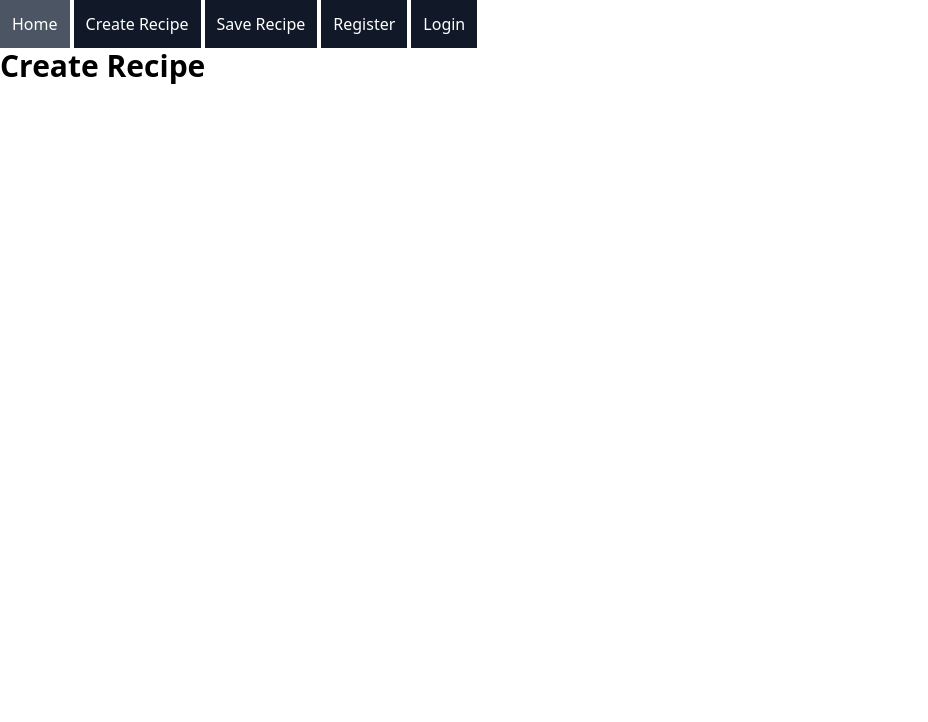
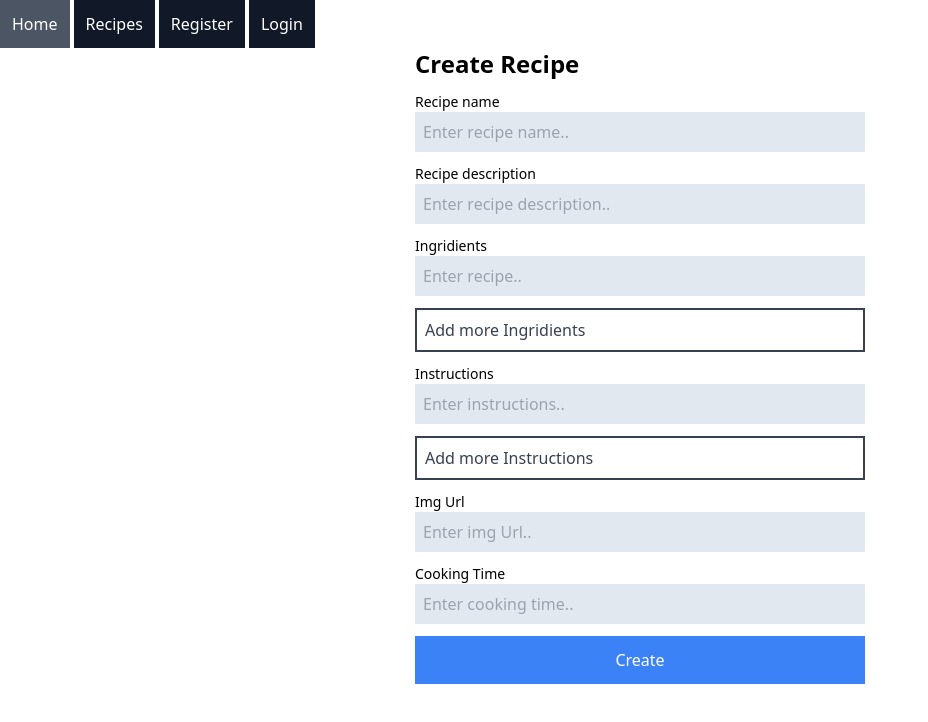
Before and after one commit to weraldco/RECIPE-MERN, a React (Vite) app in the folder CLIENT/CLIENT_RECIPEAPP/: page /create-recipe in a window 1280 px wide. Shown: the top 722 px of the page, without its empty margins (0-928 px from the left). Built offline with nearby package versions, Linux system fonts and the light colour scheme.

Commit message:
Recipe website

```diff
--- a/CLIENT/CLIENT_RECIPEAPP/src/App.tsx
+++ b/CLIENT/CLIENT_RECIPEAPP/src/App.tsx
@@ -4,6 +4,7 @@ import { AllRecipes } from './pages/AllRecipes';
 import { CreateRecipe } from './pages/CreateRecipe';
 import { Home } from './pages/Home';
 import Login from './pages/Login';
+import Recipe from './pages/Recipe';
 import Registration from './pages/Register';
 
 function App() {
@@ -14,6 +15,7 @@ function App() {
 				<Route path="/" element={<Home />} />
 				<Route path="/create-recipe" element={<CreateRecipe />} />
 				<Route path="/all-recipe" element={<AllRecipes />} />
+				<Route path="/recipe/:id" element={<Recipe />} />
 				<Route path="/registration" element={<Registration />} />
 				<Route path="/login" element={<Login />} />
 			</Routes>
--- a/CLIENT/CLIENT_RECIPEAPP/src/components/Navbar.tsx
+++ b/CLIENT/CLIENT_RECIPEAPP/src/components/Navbar.tsx
@@ -1,5 +1,14 @@
+import { useCookies } from 'react-cookie';
 import { Link } from 'react-router-dom';
+
 const Navbar = () => {
+	const [cookies, setCookies] = useCookies(['access_token']);
+
+	const handleLogout = () => {
+		setCookies('access_token', '');
+		window.localStorage.removeItem('userID');
+	};
+	console.log(cookies);
 	return (
 		<>
 			<div className="flex gap-1">
@@ -9,16 +18,13 @@ const Navbar = () => {
 
 				<Link
 					className="p-3  bg-gray-900 text-white hover:bg-gray-600"
-					to="/create-recipe"
+					to="/all-recipe"
 				>
-					Create Recipe
+					Recipes
 				</Link>
-				<Link
-					className="p-3  bg-gray-900 text-white hover:bg-gray-600"
-					to="/save-recipe"
-				>
-					Save Recipe
-				</Link>
+
+				{!cookies.access_token ? (
+					<>
 						<Link
 							className="p-3  bg-gray-900 text-white hover:bg-gray-600"
 							to="/registration"
@@ -31,6 +37,10 @@ const Navbar = () => {
 						>
 							Login
 						</Link>
+					</>
+				) : (
+					<button onClick={handleLogout}>Logout</button>
+				)}
 			</div>
 		</>
 	);
--- a/CLIENT/CLIENT_RECIPEAPP/src/pages/AllRecipes.tsx
+++ b/CLIENT/CLIENT_RECIPEAPP/src/pages/AllRecipes.tsx
@@ -1,7 +1,75 @@
+import axios from 'axios';
+import { useEffect, useState } from 'react';
+import { Link, useNavigate } from 'react-router-dom';
+
+export type RecipeType = {
+	_id: number;
+	name: string;
+	description: string;
+	img_url: string;
+	cooking_time: string;
+	ingridients: string[];
+	instructions: string[];
+};
+
 export const AllRecipes = () => {
+	const navigate = useNavigate();
+	const clickNewRecipe = () => {
+		navigate('/create-recipe');
+	};
+	const [recipes, setRecipes] = useState<RecipeType[]>([]);
+	const getResponse = async () => {
+		try {
+			const response = await axios.get('http://localhost:3001/recipes/all');
+			if (response.status === 200) setRecipes(response.data);
+		} catch (err) {
+			console.error(err);
+		}
+	};
+	useEffect(() => {
+		getResponse();
+	}, []);
+	console.log(recipes);
 	return (
 		<>
-			<h1 className="text-3xl font-bold">All Recipes</h1>
+			<div className="grid place-content-center">
+				{/* Header */}
+				<div className="grid grid-cols-2 gap-3 w-[400px]">
+					<h1 className="text-3xl font-bold">All Recipes</h1>{' '}
+					<button
+						onClick={clickNewRecipe}
+						className="bg-gray-700 text-white	rounded-lg hover:bg-gray-600 active:bg-gray-700 transition-all"
+					>
+						Add new Recipe
+					</button>
+				</div>
+
+				{/* Content */}
+				<div className="grid grid-cols-2 gap-5">
+					{recipes.map((recipe) => (
+						<RecipeItem key={recipe._id} recipe={recipe} />
+					))}
+				</div>
+			</div>
 		</>
 	);
 };
+
+type RecipeItemProps = {
+	recipe: RecipeType;
+};
+
+const RecipeItem = ({ recipe }: RecipeItemProps) => {
+	const { _id, name, description, img_url } = recipe;
+	return (
+		<>
+			<div className="grid w-[400px]">
+				<img src={img_url} alt="" />
+				<Link to={`/recipe/${_id}`}>
+					<h2 className="text-2xl font-bold">{name}</h2>
+				</Link>
+				<p>{description}</p>
+			</div>
+		</>
+	);
+};
--- a/CLIENT/CLIENT_RECIPEAPP/src/pages/CreateRecipe.tsx
+++ b/CLIENT/CLIENT_RECIPEAPP/src/pages/CreateRecipe.tsx
@@ -1,7 +1,179 @@
+import axios from 'axios';
+import { useState } from 'react';
+
 export const CreateRecipe = () => {
+	const [recipeName, setRecipeName] = useState<string>('');
+	const [recipeDescription, setRecipeDescription] = useState<string>('');
+	const [recipeImgURL, setRecipeImgURL] = useState<string>('');
+	const [recipeCookingTime, setRecipeCookingTime] = useState<string>('');
+	const [ingridientsList, setIngridientsList] = useState(new Array(1).fill(''));
+	const [instructionsList, setInstructionsList] = useState(
+		new Array(1).fill('')
+	);
+	const [success, setSuccess] = useState<string>('');
+	const [error, setError] = useState<string>('');
+	const handleFormSubmit = async (e: React.FormEvent<HTMLFormElement>) => {
+		e?.preventDefault();
+		try {
+			setSuccess('');
+			setError('All fields are required.');
+
+			console.log(`${recipeName} - Client`);
+			const response = await axios.post(
+				'http://localhost:3001/recipes/create',
+				{
+					recipeName,
+					recipeDescription,
+					recipeImgURL,
+					recipeCookingTime,
+					ingridientsList,
+					instructionsList,
+				}
+			);
+			if (response.status === 200) {
+				setError('');
+				setSuccess('Successfully added new recipe.');
+			} else {
+				setError(response.data.message);
+			}
+		} catch (err) {
+			console.error(err);
+		}
+	};
+
 	return (
 		<>
-			<h1 className="text-3xl font-bold">Create Recipe</h1>
+			<div className="grid place-content-center">
+				<div className="grid gap-3">
+					<h1 className="text-2xl font-bold">Create Recipe</h1>
+					{error && <div className="text-red-400">{error}</div>}
+					{success && <div className="text-green-400">{success}</div>}
+					<form className="w-[450px] grid gap-3" onSubmit={handleFormSubmit}>
+						<FormTextField
+							label="Recipe name"
+							placeholder="Enter recipe name.."
+							stateName={recipeName}
+							setStateValue={setRecipeName}
+						/>
+						<FormTextField
+							label="Recipe description"
+							placeholder="Enter recipe description.."
+							stateName={recipeDescription}
+							setStateValue={setRecipeDescription}
+						/>
+						<FormMultipleTextfield
+							label="Ingridients"
+							placeholder="Enter recipe.."
+							stateList={ingridientsList}
+							setStateList={setIngridientsList}
+						/>
+						<FormMultipleTextfield
+							label="Instructions"
+							placeholder="Enter instructions.."
+							stateList={instructionsList}
+							setStateList={setInstructionsList}
+						/>
+						<FormTextField
+							label="Img Url"
+							placeholder="Enter img Url.."
+							stateName={recipeImgURL}
+							setStateValue={setRecipeImgURL}
+						/>
+						<FormTextField
+							label="Cooking Time"
+							placeholder="Enter cooking time.."
+							stateName={recipeCookingTime}
+							setStateValue={setRecipeCookingTime}
+						/>
+						<button
+							type="submit"
+							className="bg-blue-500 p-3 text-white hover:bg-blue-400 active:bg-blue-500"
+						>
+							Create
+						</button>
+					</form>
+				</div>
+			</div>
 		</>
 	);
 };
+
+type FormTextField = {
+	label: string;
+	placeholder: string;
+	stateName: string;
+	setStateValue: React.Dispatch<React.SetStateAction<string>>;
+};
+const FormTextField = ({
+	label,
+	placeholder,
+	stateName,
+	setStateValue,
+}: FormTextField) => {
+	return (
+		<>
+			<div className="grid">
+				<label className="text-sm">{label}</label>
+				<input
+					type="text"
+					className="bg-slate-200 p-2"
+					placeholder={placeholder}
+					value={stateName}
+					onChange={(e) => {
+						setStateValue(e.target.value);
+					}}
+				/>
+			</div>
+		</>
+	);
+};
+
+type FormMultipleTextfieldProps = {
+	label: string;
+	placeholder: string;
+	stateList: string[];
+	setStateList: React.Dispatch<React.SetStateAction<string[]>>;
+};
+
+const FormMultipleTextfield = ({
+	label,
+	placeholder,
+	stateList,
+	setStateList,
+}: FormMultipleTextfieldProps) => {
+	const handleOnClick = () => {
+		const copyIngridientList = [...stateList];
+		copyIngridientList.push('');
+		setStateList(copyIngridientList);
+	};
+	return (
+		<>
+			<div className="grid">
+				<label className="text-sm">{label}</label>
+				<ul className="grid gap-3">
+					{stateList.map((item, index) => (
+						<li key={index} className="grid">
+							<input
+								type="text"
+								className="bg-slate-200 p-2"
+								placeholder={placeholder}
+								value={stateList[index]}
+								onChange={(e) => {
+									const copyArrList = [...stateList];
+									copyArrList[index] = e.target.value;
+									setStateList(copyArrList);
+								}}
+							/>
+						</li>
+					))}
+				</ul>
+				<div
+					onClick={handleOnClick}
+					className="border-gray-700 border-2 text-gray-700 p-2 mt-3 cursor-pointer"
+				>
+					Add more {label}
+				</div>
+			</div>
+		</>
+	);
+};
--- /dev/null
+++ b/CLIENT/CLIENT_RECIPEAPP/src/pages/Recipe.tsx
@@ -0,0 +1,46 @@
+import axios from 'axios';
+import { useEffect, useState } from 'react';
+import { useParams } from 'react-router-dom';
+import { RecipeType } from './AllRecipes';
+
+const Recipe = () => {
+	const { id } = useParams();
+	const [recipe, setRecipe] = useState<RecipeType>();
+
+	const getData = async () => {
+		try {
+			const response = await axios.get(`http://localhost:3001/recipes/${id}`);
+			if (response.data.length != 0) return setRecipe(response.data);
+		} catch (err) {
+			console.error(err);
+		}
+	};
+	useEffect(() => {
+		getData();
+	}, []);
+
+	return (
+		<>
+			{recipe && (
+				<>
+					<div className="grid place-items-center">
+						<div className="grid w-4/5 max-w-[700px]">
+							<img src={recipe?.img_url} alt="" />
+							<h2 className="text-2xl font-bold">{recipe?.name}</h2>
+
+							<p>{recipe?.description}</p>
+							<p>Cooking time: {recipe?.cooking_time}</p>
+
+							<div>
+								{recipe?.ingridients.map((item: string, index: number) => (
+									<p key={index}>{item}</p>
+								))}
+							</div>
+						</div>
+					</div>
+				</>
+			)}
+		</>
+	);
+};
+export default Recipe;
```
Also changed, not shown: CLIENT/CLIENT_RECIPEAPP/src/pages/Login.tsx (+12 -24 lines), CLIENT/CLIENT_RECIPEAPP/src/method/createRecipeErrorHandler.js (added). Lines whose indentation alone changed are shown as unchanged.
